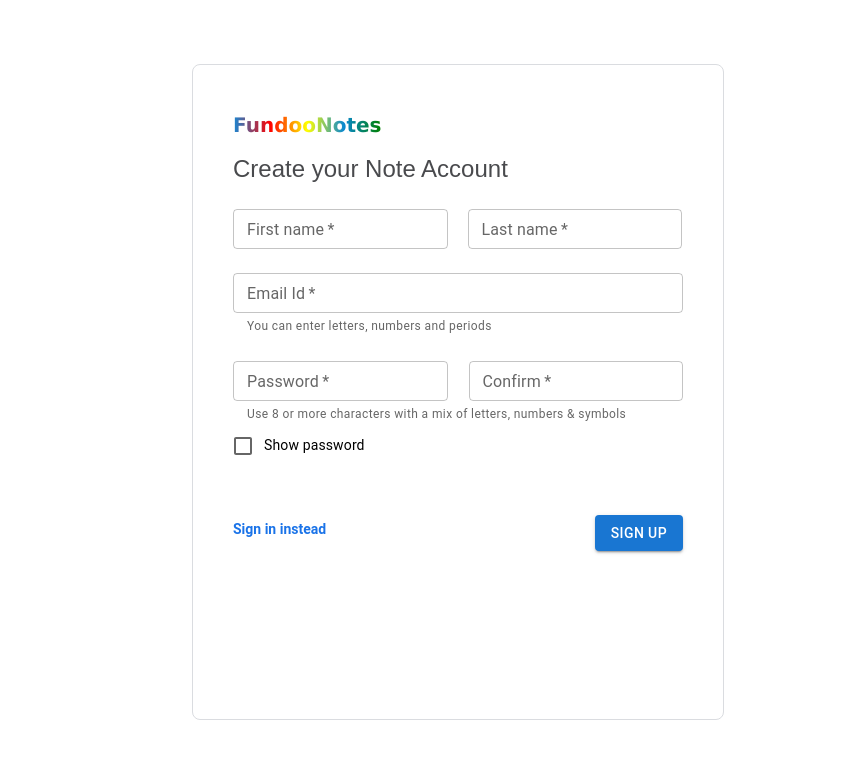
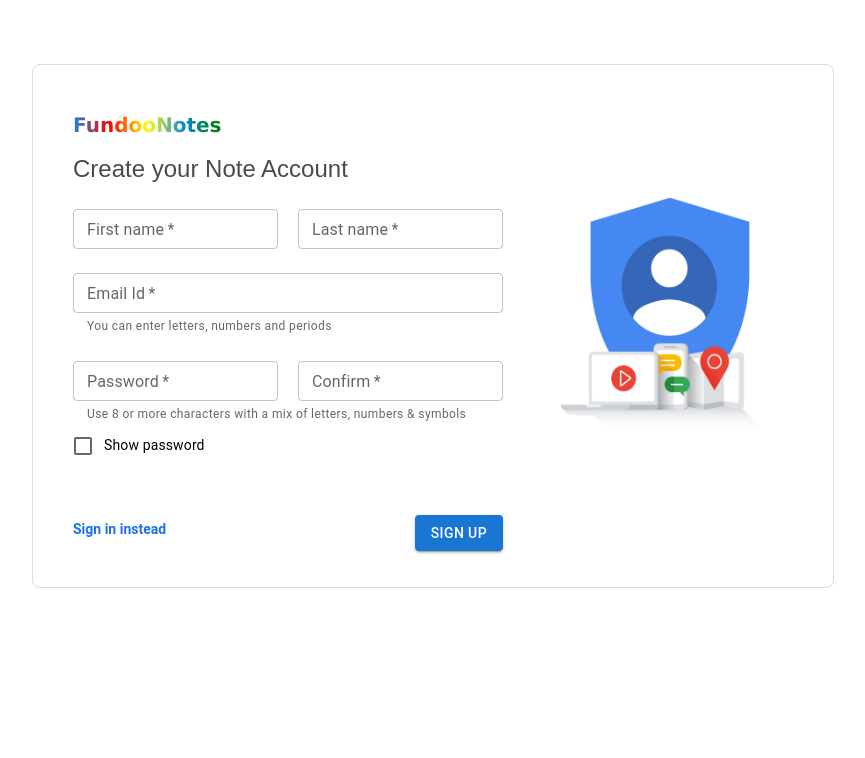
Before and after one commit to tusharkasturi1999/FundooNotesReact, a React (Create React App) app: page / in a window 1280 px wide. Shown: the top 758 px of the page, without its empty margins (208-1073 px from the left). Built offline with nearby package versions, Linux system fonts and the light colour scheme.

Commit message:
Added: Media compatibitlity

```diff
--- a/src/App.css
+++ b/src/App.css
@@ -28,7 +28,7 @@
   color: #61dafb;
 }
 
-@keyframes App-logo-spin {
+ @keyframes App-logo-spin {
   from {
     transform: rotate(0deg);
   }
--- a/src/App.js
+++ b/src/App.js
@@ -1,4 +1,4 @@
-import logo from './logo.svg';
+// import logo from './logo.svg';
 import './App.css';
 import { Registration } from './components/Registration';
 
--- a/src/components/Registration.jsx
+++ b/src/components/Registration.jsx
@@ -1,5 +1,6 @@
 import React from "react";
 import "../css/style.css";
+import accounts from "../assets/accounts.PNG"
 import Avatar from "@mui/material/Avatar";
 import Button from "@mui/material/Button";
 import CssBaseline from "@mui/material/CssBaseline";
@@ -17,6 +18,7 @@
 export class Registration extends React.Component {
   render() {
     return (
+      <div className="imgBox">
         <div className="outerBox">
           <div className="outerPadding">
             <div>
@@ -26,6 +28,7 @@
               <span className="createAccount">Create your Note Account</span>
             </div>
             <form>
+              <div className="innerImg">
                 <div className="inputBox">
                   <div className="firstAndLast">
                     <div className="firstName">
@@ -93,7 +96,7 @@
                       control={
                         <Checkbox
                           value="allowExtraEmails"
-                      color="primary" /*onClick={myFunction}*/
+                          color="primary" /*onClick={myFunction(confirm)}*/
                         />
                       }
                       label={
@@ -112,7 +115,12 @@
                     </div>
                   </div>
                 </div>
+                <div className="img">
+                      <img src={accounts} width={260} height={244} style={{verticalAlign: 'middle'}}/>
+                </div>
+              </div>
             </form>
+          </div>
         </div>
       </div>
     );
--- a/src/css/style.css
+++ b/src/css/style.css
@@ -1,17 +1,75 @@
+@media only screen and (min-width: 900px) {
+.imgBox{
+    height: auto;
+    min-height: 500px;
+    /* overflow-y: auto; */
+    /* box-flex: 1; */
+    position: relative;
+    /* width: 100%; */
+    width: 800px;
+    /* top: 30%; */
+    right: 50%;
+    left: 50%;
+    /* height: 570px; */
+    margin-top: 4em; /*set to a negative number 1/2 of your height*/
+    margin-left: -400px; /*set to a negative number 1/2 of your width */
+    margin-right: -400px;
+    margin-bottom: 5em;
+    border-radius: 8px;
+    border: 1px solid #dadce0;
+    transition: delay 0.5s;
+    transition: width 1s;
+}
+.img{
+    margin-left: 5%;
+    margin-right: 5%;
+}
+.innerImg{
+    display: inline-block;
+    display: flex;
+}
+}
 
+@media only screen and (max-width: 900px) {
+    .imgBox{
+        /* box-flex: 1; */
+        position: relative;
+        width: 498px;
+        height: auto;
+        min-height: 500px;
+        /* top: 30%; */
+        right: 50%;
+        left: 50%;
+        /* height: 570px; */
+        margin-top: 4em; /*set to a negative number 1/2 of your height*/
+        margin-left: -246px; /*set to a negative number 1/2 of your width  */
+        /* margin-right: 25em;*/
+        margin-bottom: 5em;
+        border-radius: 8px;
+        border: 1px solid #dadce0;
+        transition: width 0.5s;
+    }
+    .img{
+        margin-left: 5%;
+        margin-right: 5%;
+        display: none;
+        transition: delay 2s;
+        transition: width 1s;
+    }
+    }
 .outerBox {
   box-flex: 1;
   padding: 48px 40px 36px;
-  width: 450px;
+  /* width: 450px;
   top: 30%;
   left: 50%;
   height: 570px;
- margin-top: 4em; /*set to a negative number 1/2 of your height*/
-  margin-left: 25em; /*set to a negative number 1/2 of your width  */
+  margin-top: 4em;
+  margin-left: 25em;
   margin-right: 25em;
   margin-bottom: 5em;
   border-radius: 8px;
-  border: 1px solid #dadce0;
+  border: 1px solid #dadce0; */
   /* background-color: #f3f3f3; */
 }
 
@@ -26,7 +84,8 @@
   );
   font-weight: bold;
   font-size: 20px;
-  font-family: 'Lucida Sans', 'Lucida Sans Regular', 'Lucida Grande', 'Lucida Sans Unicode', Geneva, Verdana, sans-serif;
+  font-family: "Lucida Sans", "Lucida Sans Regular", "Lucida Grande",
+    "Lucida Sans Unicode", Geneva, Verdana, sans-serif;
   -webkit-background-clip: text;
   -moz-background-clip: text;
   background-clip: text;
@@ -49,7 +108,8 @@
 }
 
 .inputBox {
-    padding: 24px 0 0 ;
+  padding: 24px 0 0;
+  width: 430px;
 }
 
 .firstAndLast {
@@ -57,17 +117,17 @@
   display: flex;
 }
 
-.firstName{
+.firstName {
   width: 214.5px;
   margin-right: 10px;
 }
 
-.lastName{
+.lastName {
   width: 214.5px;
   margin-left: 10px;
 }
 
-.emailId{
+.emailId {
   padding-top: 24px;
 }
 
@@ -76,23 +136,23 @@
   display: flex;
 }
 
-.firstPassword{
+.firstPassword {
   width: 214.5px;
   margin-top: 24px;
   margin-left: 0;
-    margin-right: auto;
+  margin-right: 10px;
 }
 
-.confirm{
+.confirm {
   margin-top: 24px;
   width: 214.5px;
-    margin-left: auto;
+  margin-left: 10px;
   margin-right: 0;
 }
 
-.passwordInfo{
+.passwordInfo {
   color: rgba(0, 0, 0, 0.6);
-    font-family: "Roboto","Helvetica","Arial",sans-serif;
+  font-family: "Roboto", "Helvetica", "Arial", sans-serif;
   font-weight: 400;
   font-size: 0.75rem;
   line-height: 1.66;
@@ -104,30 +164,29 @@
   margin-left: 14px;
 }
 
-.showPasswordMsg{
+.showPasswordMsg {
   font-size: 14px;
 }
 
-.signInSignUp{
+.signInSignUp {
   display: inline-block;
   display: flex;
 }
 
-.signIn{
+.signIn {
   font-weight: bold;
-    font-family: "Google Sans",Roboto,Arial,sans-serif;
+  font-family: "Google Sans", Roboto, Arial, sans-serif;
   font-size: 14px;
   color: #1a73e8;
   margin-top: 48px;
   margin-left: 0;
   margin-right: auto;
-    padding: 6px 0 ;
+  padding: 6px 0;
 }
 
-.signUp{
+.signUp {
   /* width: 214.5px; */
   margin-top: 48px;
   margin-left: auto;
   margin-right: 0;
-
 }
```
Also changed, not shown: src/assets/accounts.PNG (added). Lines whose indentation alone changed are shown as unchanged.
